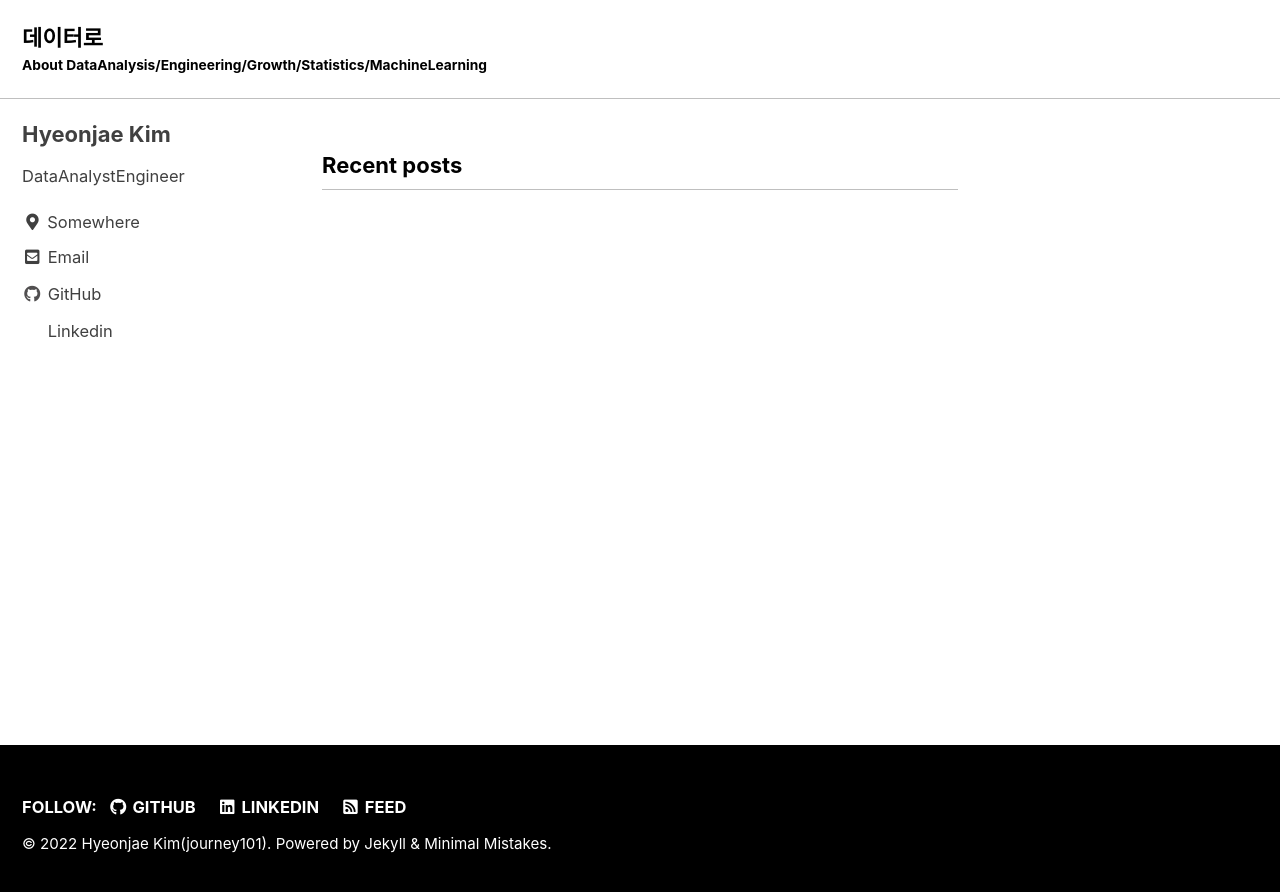
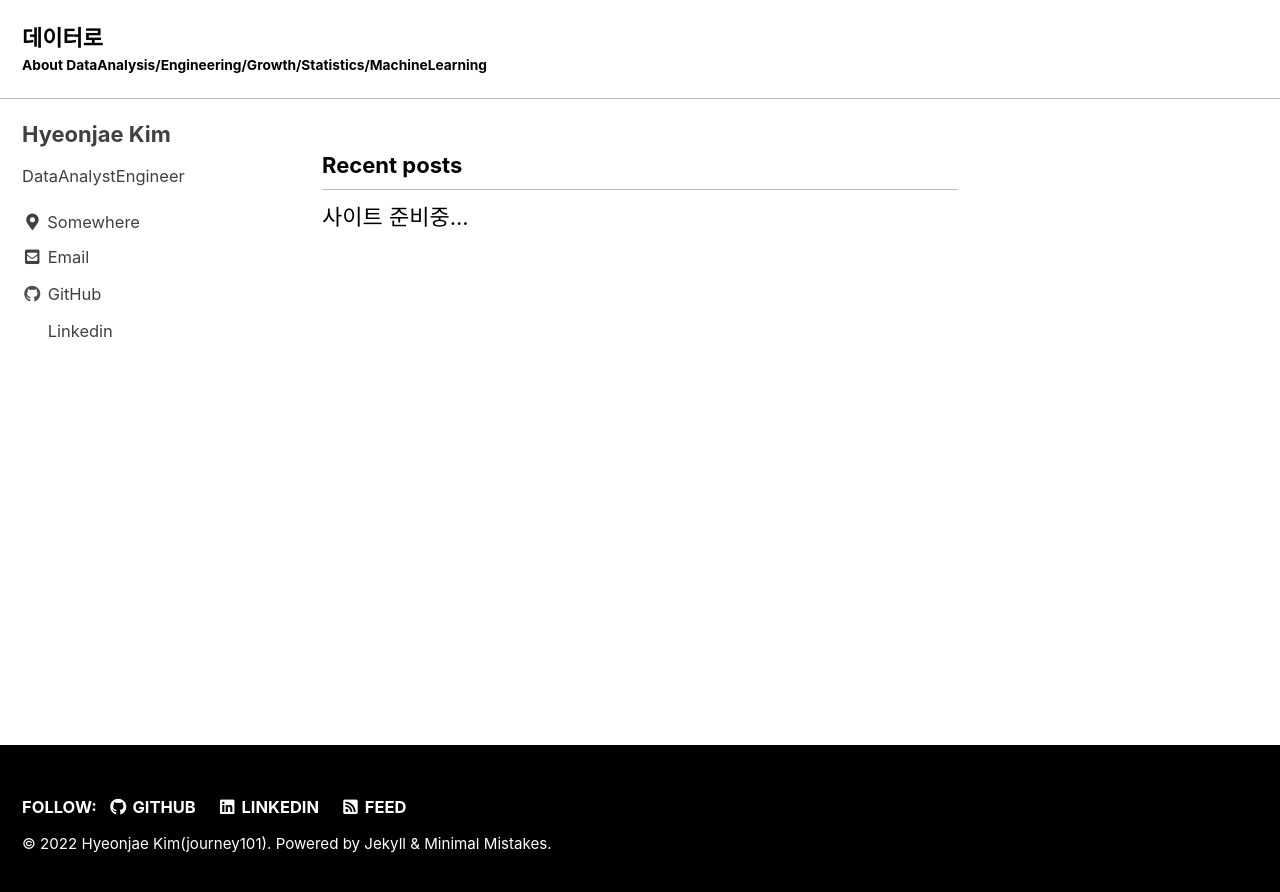
Before and after one commit to journey101/journey101.github.io, a Jekyll site: the page built from index.html, in a window 1280 px wide. Shown: the top 892 px of the page. Built offline with Jekyll 4.4.1, drawn with Linux system fonts in a browser that asks for light colours; cached includes are drawn as plain includes; the list of posts is cut into pages by our own code.

Commit message:
recent-post-message

```diff
--- a/_layouts/home.html
+++ b/_layouts/home.html
@@ -5,7 +5,7 @@ layout: archive
 {{ content }}
 
 <h3 class="archive__subtitle">{{ site.data.ui-text[site.locale].recent_posts | default: "Recent Posts" }}</h3>
-
+사이트 준비중...
 {% if paginator %}
   {% assign posts = paginator.posts %}
 {% else %}
```
